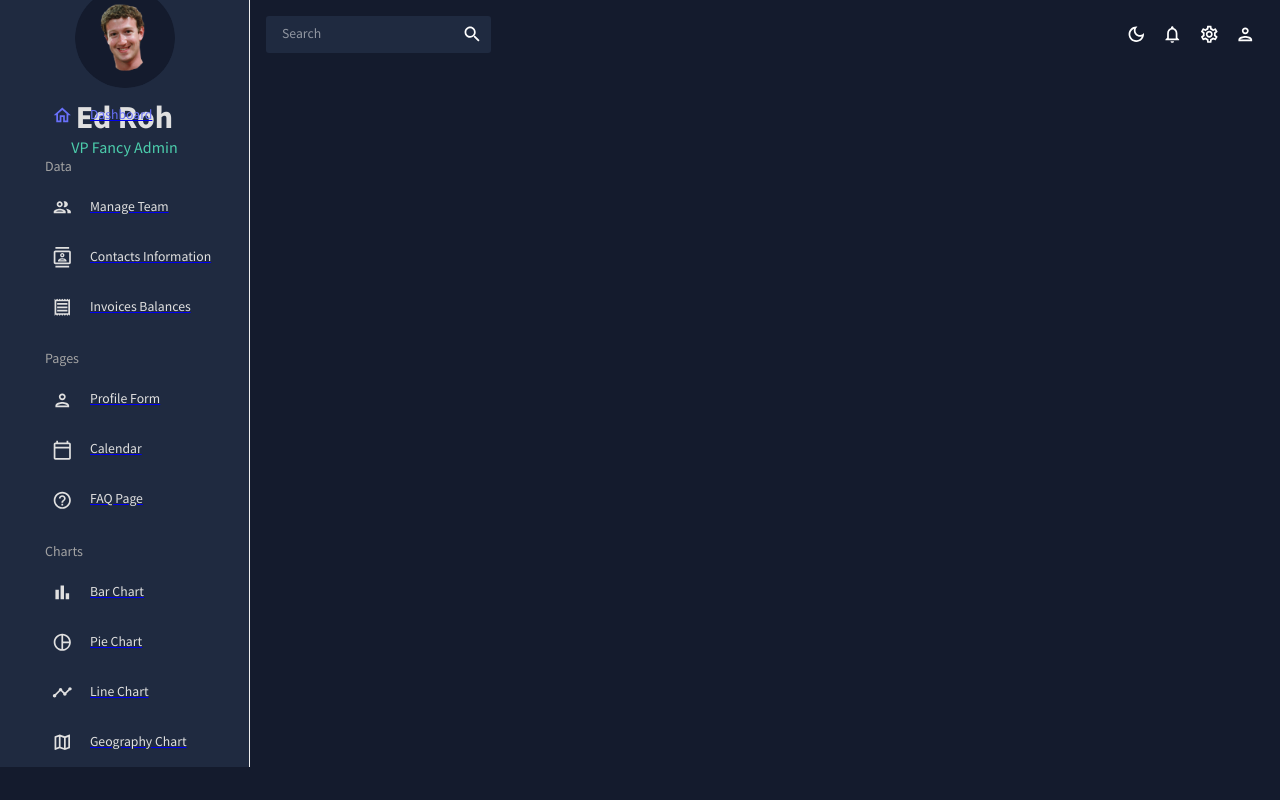
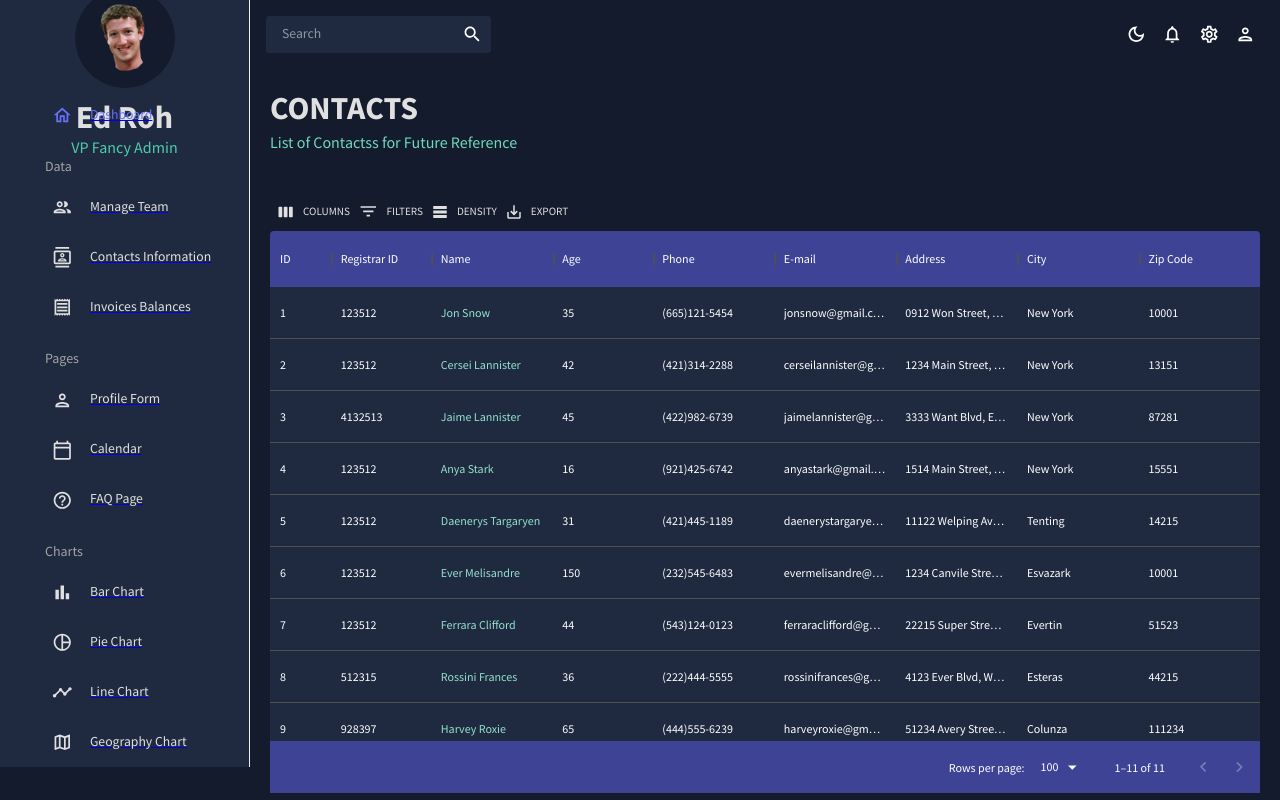
Before and after one commit to TheChrisader/react-dashboard, a React (Create React App) app: page /contacts in a window 1280 px wide. Built offline with nearby package versions, Linux system fonts and the light colour scheme.

Commit message:
create contacts page

```diff
--- a/src/App.js
+++ b/src/App.js
@@ -3,6 +3,7 @@
 import Topbar from "./scenes/Global/Topbar";
 import Sidebar from "./scenes/Global/Sidebar";
 import Dashboard from "./scenes/Dashboard";
+import Contacts from "./scenes/Contacts";
 import { ColorModeContext, useMode } from "./theme";
 import Team from "./scenes/Team";
 
@@ -20,6 +21,7 @@
             <Routes>
               <Route path="/" element={<Dashboard />} />
               <Route path="/team" element={<Team />} />
+              <Route path="/contacts" element={<Contacts />} />
             </Routes>
           </main>
         </div>
--- /dev/null
+++ b/src/scenes/Contacts/index.jsx
@@ -0,0 +1,109 @@
+import { Box, Typography, useTheme } from "@mui/material";
+import { DataGrid, GridToolbar } from "@mui/x-data-grid";
+import { tokens } from "../../theme";
+import { mockDataContacts } from "../../data/mockData";
+import Header from "../../components/Header";
+
+const Contacts = () => {
+  const theme = useTheme();
+  const colors = tokens(theme.palette.mode);
+
+  const columns = [
+    {
+      field: "id",
+      headerName: "ID",
+      flex: 0.5,
+    },
+    {
+      field: "registrarId",
+      headerName: "Registrar ID",
+    },
+    {
+      field: "name",
+      headerName: "Name",
+      flex: 1,
+      cellClassName: "name-column--cell",
+    },
+    {
+      field: "age",
+      headerName: "Age",
+      type: "number",
+      headerAlign: "left",
+      align: "left",
+    },
+    {
+      field: "phone",
+      headerName: "Phone",
+      flex: 1,
+    },
+    {
+      field: "email",
+      headerName: "E-mail",
+      flex: 1,
+    },
+    {
+      field: "address",
+      headerName: "Address",
+      flex: 1,
+    },
+    {
+      field: "city",
+      headerName: "City",
+      flex: 1,
+    },
+    {
+      field: "zipCode",
+      headerName: "Zip Code",
+      flex: 1,
+    },
+  ];
+  return (
+    <Box m="20px">
+      <Header
+        title="CONTACTS"
+        subtitle="List of Contactss for Future Reference"
+      />
+      <Box
+        m="40px 0 0 0"
+        height="75vh"
+        sx={{
+          "& .MuiDataGrid-root": {
+            border: "none",
+          },
+          "& .MuiDataGrid-cell": {
+            borderBottom: "none",
+          },
+          "& .name-column--cell": {
+            color: colors.greenAccent[300],
+          },
+          "& .MuiDataGrid-columnHeaders": {
+            backgroundColor: colors.blueAccent[700],
+            borderBottom: "none",
+          },
+          "& .MuiDataGrid-virtualScroller": {
+            backgroundColor: colors.primary[400],
+          },
+          "& .MuiDataGrid-footerContainer": {
+            borderTop: "none",
+            backgroundColor: colors.blueAccent[700],
+          },
+          "& .MuiCheckbox-root": {
+            color: `${colors.greenAccent[200]} !important`,
+          },
+          "& .MuiDataGrid-toolbarContainer .MuiButton-text": {
+            marginBottom: "5px",
+            color: `${colors.grey[100]} !important`,
+          },
+        }}
+      >
+        <DataGrid
+          rows={mockDataContacts}
+          columns={columns}
+          components={{ Toolbar: GridToolbar }}
+        />
+      </Box>
+    </Box>
+  );
+};
+
+export default Contacts;
```
